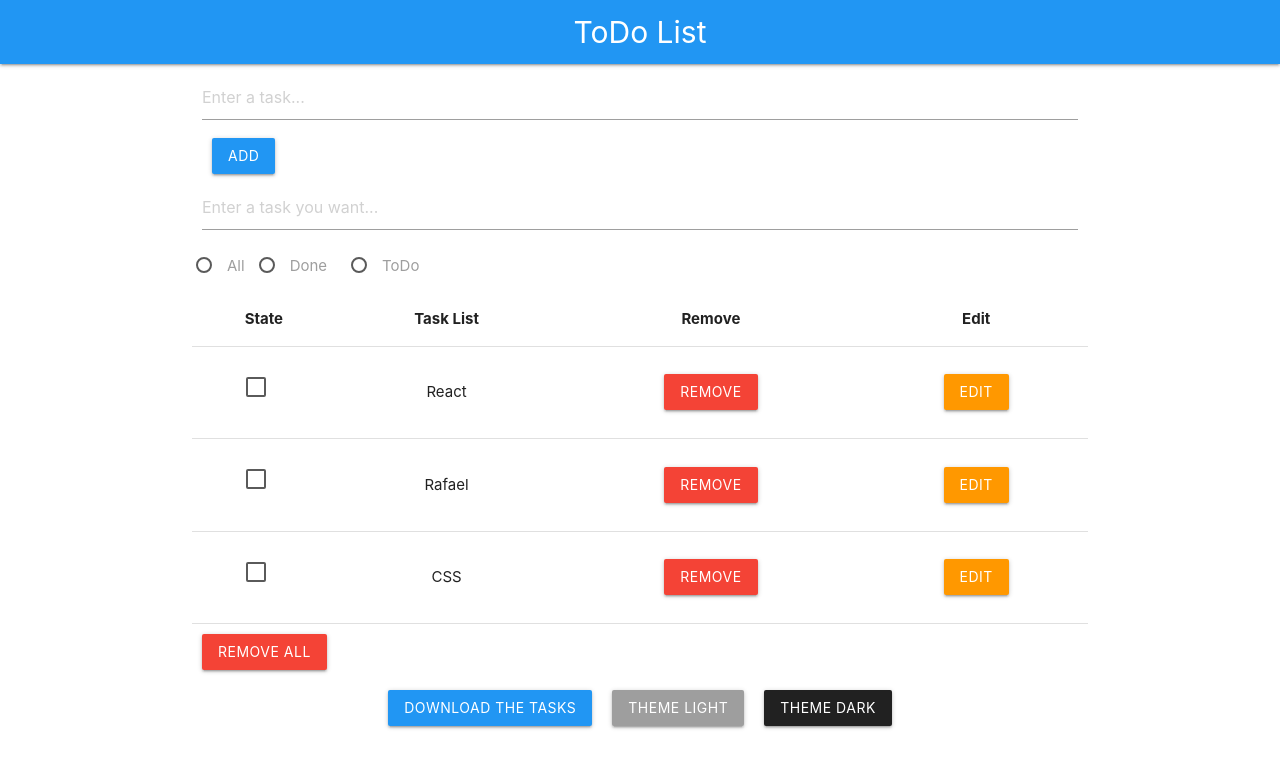
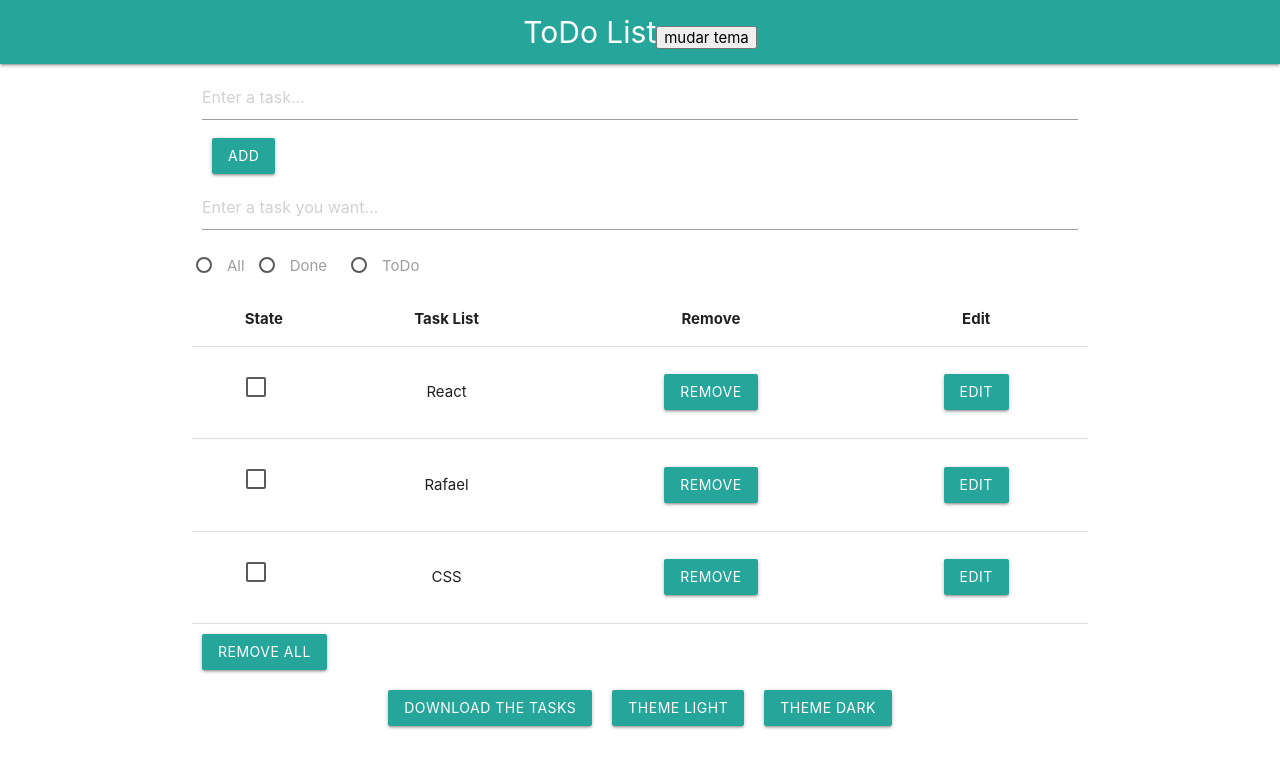
Before and after one commit to eurafaelwendt/Projeto, a React (Create React App) app: page / in a window 1280 px wide. Shown: the top 768 px of the page. Built offline with nearby package versions, Linux system fonts and the light colour scheme.

Commit message:
Atualizando modificações realizadas no codigo

```diff
--- a/package.json
+++ b/package.json
@@ -7,6 +7,7 @@
     "@testing-library/react": "^9.5.0",
     "@testing-library/user-event": "^7.2.1",
     "materialize-css": "^1.0.0",
+    "node-sass": "^4.14.1",
     "react": "^16.13.1",
     "react-dom": "^16.13.1",
     "react-scripts": "3.4.1",
--- a/src/App.js
+++ b/src/App.js
@@ -1,5 +1,8 @@
 import React, { Component, Fragment } from 'react';
-import 'materialize-css/dist/css/materialize.min.css';
+// import '/dist/css/materialize.min.css';
+// import './themeDark.scss';
+// import './themeLight.scss';
+// import './themeDefault.scss';
 import Header from './Header';
 import './App.css';
 import Form from './Form';
@@ -42,6 +45,13 @@ class App extends Component {
 
   constructor(props) {
     super(props);
+    import('./themeDefault.scss')
+      .then((css) => {
+        console.log(css);
+      })
+      .catch(err => {
+        console.log(err);
+      });
     this.state = {
       tasks: [{
         id: 0,
@@ -69,14 +79,24 @@ class App extends Component {
     const { tasks } = this.state;
     const edit = prompt("Edit task:");
 
+    if (edit === ''){
+      console.log('vazio');
+    }else{
+      console.log('não é vazio')
+    }
+
     this.setState(
       {
         tasks: tasks.map((t) => {
           if(task.id !== t.id){
             return t;
-          }else{
+          }
+          if(edit !== ''){
+            console.log(edit);
             task.nome = edit;
             return task;
+          }else{
+            return t;
           }
         }),
       }
@@ -170,10 +190,20 @@ class App extends Component {
     })
   }
 
+  changeTheme = () => {
+    import('./themeLight.scss')
+      .then((css) => {
+        // console.log(css);
+      })
+      .catch(err => {
+        // console.log(err);
+      });
+  }
+
   render() {
     return (
       <Fragment>
-        <Header></Header>
+        <Header changeTheme={this.props.changeTheme}></Header>
         <div className="container">
           <Form listenerSubmit={this.listenerSubmit}
           setFilterText={this.setFilterText}></Form>
@@ -206,7 +236,7 @@ class App extends Component {
             statusModify={this.statusModify}
             editTask={this.editTask}>
           </TaskTable>
-          <button onClick={this.removeAll} className="waves-effect waves-light red btn margin">Remove all</button>
+          <button onClick={this.removeAll} className="waves-effect waves-light btn margin">Remove all</button>
         </div>
         <Options></Options>
       </Fragment>
--- a/src/Form.js
+++ b/src/Form.js
@@ -68,10 +68,9 @@ class Form extends Component {
                 <button onClick={this.submitForm}
                     type="button"
                     className="waves-effect
-                waves-light
-                blue
-                btn
-                margin">Add</button>
+                    waves-light
+                    btn
+                    margin">Add</button>
                 <input
                     id="search"
                     type="text"
--- a/src/Header.js
+++ b/src/Header.js
@@ -1,11 +1,12 @@
 import React from 'react';
 import './App.css';
 
-const Header = () => {
+const Header = (props) => {
     return (
-        <nav className="blue center">
+        <nav className="center">
             <div>
-                <a href="/" className="size margem-header">ToDo List</a>
+                <a href="/" className="size">ToDo List</a>
+                <button onClick={props.changeTheme}>mudar tema</button>
             </div>
         </nav>
     );
--- a/src/Options.js
+++ b/src/Options.js
@@ -6,21 +6,18 @@ const Options = () => {
         <div className="container center">
             <button className="waves-effect
                     waves-light
-                    blue
                     btn
                     margin">
                     Download the tasks
             </button>
             <button className="waves-effect
                     waves-light
-                    grey
                     btn
                     margin">
                     Theme light
             </button>
             <button className="waves-effect
                     waves-light
-                    grey darken-4
                     btn
                     margin">
                     Theme dark
--- a/src/TaskTable.js
+++ b/src/TaskTable.js
@@ -33,13 +33,11 @@ const TableBody = props => {
                 <td><button onClick={() => { props.removeTask(task) }}
                     className="waves-effect
                 waves-light
-                red
                 btn">Remove</button>
                 </td>
                 <td><button onClick={() => {props.editTask(task)}}
                 className="waves-effect
                 waves-light
-                orange
                 btn">Edit</button>
                 </td>
             </tr>
--- /dev/null
+++ b/src/themeDark.scss
@@ -0,0 +1,19 @@
+$primary-color: #424242 !default;
+$primary-color-light: white !default;
+
+$secondary-color:  #424242 !default;
+
+body {
+    background-color: #212121;
+    color: $primary-color-light;
+  }
+
+ form button{
+   color: black;
+ }
+
+  input{
+    color: white;
+  }
+
+@import '~materialize-css/sass/materialize';
--- /dev/null
+++ b/src/themeDefault.scss
@@ -0,0 +1,3 @@
+$primary-color: #26a69a !default;
+
+@import '~materialize-css/sass/materialize';
--- /dev/null
+++ b/src/themeLight.scss
@@ -0,0 +1,15 @@
+$primary-color: #bdbdbd !default;
+$primary-color-light: grey !default;
+
+$secondary-color:  #bdbdbd !default;
+
+body {
+    background-color: white;
+    color: $primary-color-light;
+  }
+
+input{
+  color: grey;
+}
+
+@import '~materialize-css/sass/materialize';
```
Also changed, not shown: 1 other file (tests, documents, lock files or other folders).
